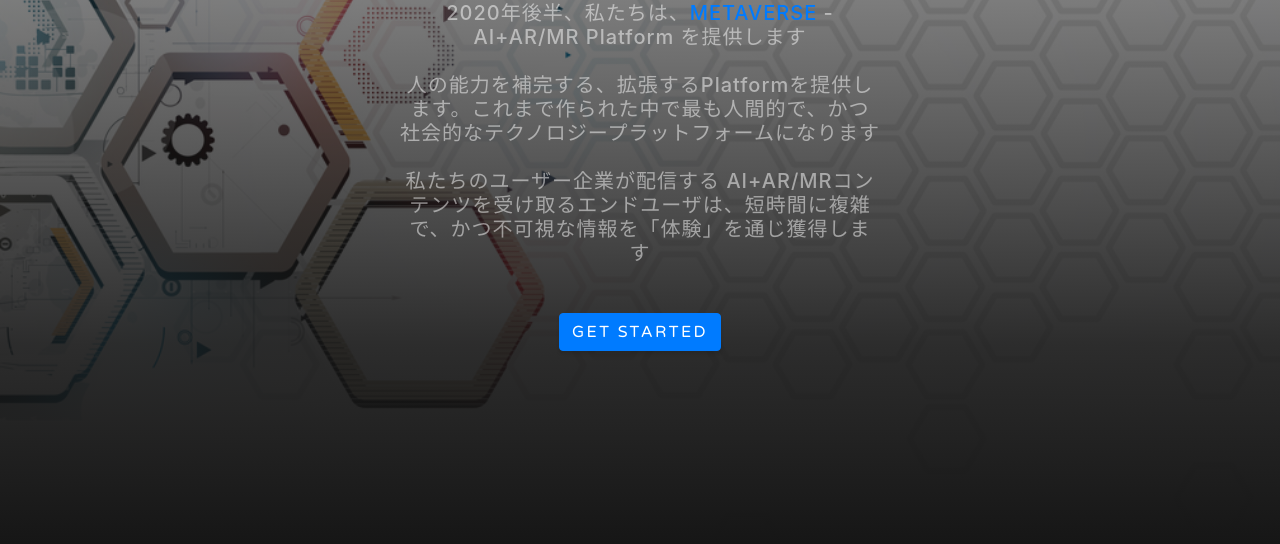
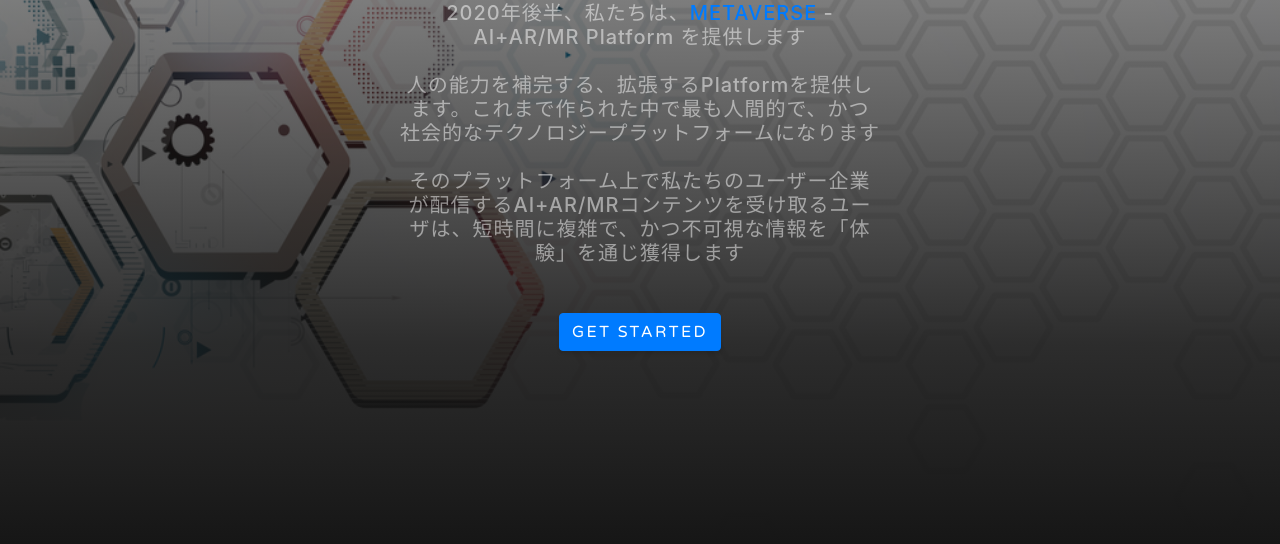
Before and after one commit to lions-data/website, a website with bundled scripts: page index.html in a window 1280 px wide. Shown: the part 256-800 px from the top of the page. Built offline with nearby package versions, Linux system fonts and the light colour scheme.

Commit message:
Modify the top page

```diff
--- a/index.html
+++ b/index.html
@@ -51,7 +51,7 @@
       <div class="container d-flex h-100 align-items-center">
         <div class="mx-auto text-center">
           <h1 class="mx-auto my-0">METAVERSE</h1>
-          <h2 class="text-white-50 mx-auto mt-2 mb-5">2020年後半、私たちは、<a href="">METAVERSE</a> - AI+AR/MR Platform を提供します<br/><br/>人の能力を補完する、拡張するPlatformを提供します。これまで作られた中で最も人間的で、かつ社会的なテクノロジープラットフォームになります<br/><br/>私たちのユーザー企業が配信する AI+AR/MRコンテンツを受け取るエンドユーザは、短時間に複雑で、かつ不可視な情報を「体験」を通じ獲得します</h2>
+          <h2 class="text-white-50 mx-auto mt-2 mb-5">2020年後半、私たちは、<a href="">METAVERSE</a> - AI+AR/MR Platform を提供します<br/><br/>人の能力を補完する、拡張するPlatformを提供します。これまで作られた中で最も人間的で、かつ社会的なテクノロジープラットフォームになります<br/><br/>そのプラットフォーム上で私たちのユーザー企業が配信するAI+AR/MRコンテンツを受け取るユーザは、短時間に複雑で、かつ不可視な情報を「体験」を通じ獲得します</h2>
           <a href="#solutions" class="btn btn-primary js-scroll-trigger">Get Started</a>
         </div>
       </div>
```
